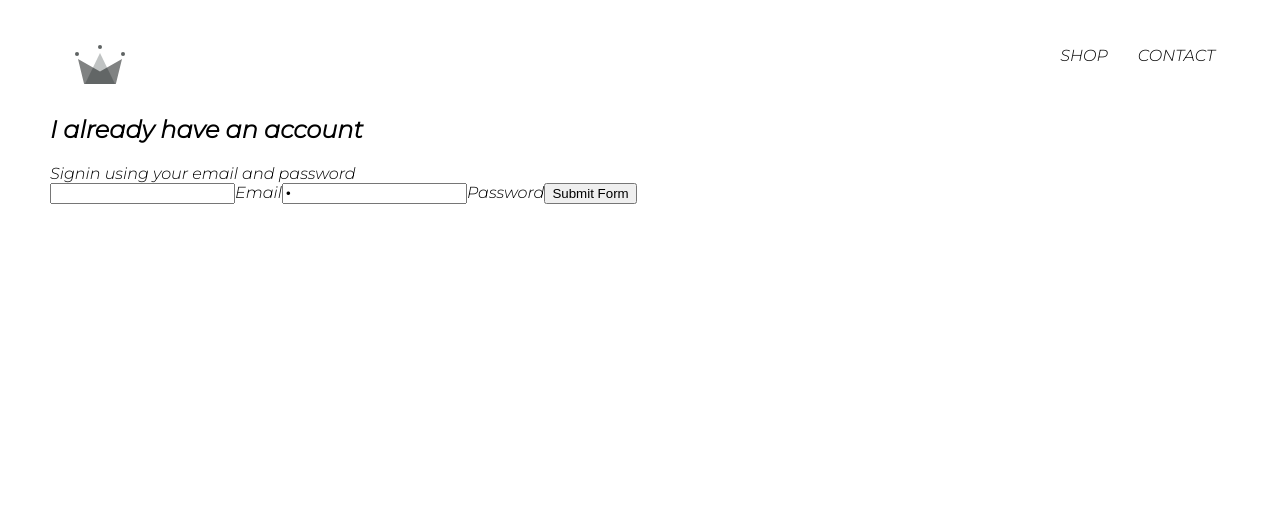
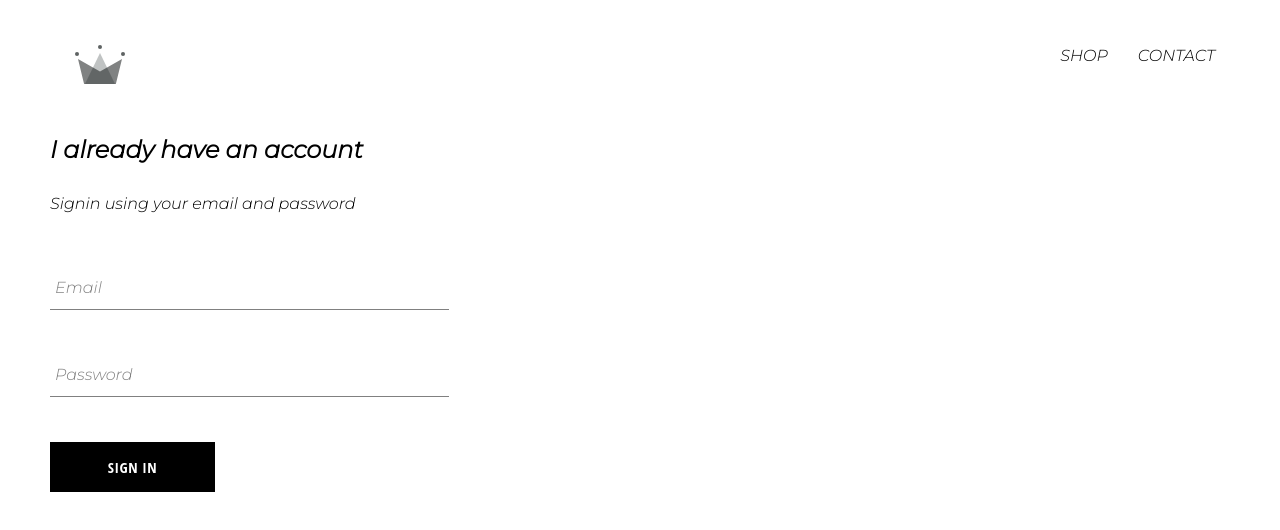
Before and after one commit to Nikhil718/Fashion-mart, a React (Create React App) app: page /signin in a window 1280 px wide. Shown: the top 530 px of the page. Built offline with nearby package versions, Linux system fonts and the light colour scheme.

Commit message:
updated signin page

```diff
--- /dev/null
+++ b/src/components/custom-button/custom-button.component.jsx
@@ -0,0 +1,11 @@
+import React from "react";
+
+import './custom-button.style.scss';
+
+const CustomButton = ({children, ...otherProps})=> (
+    <button className="custom-button" {...otherProps}>
+        {children}
+    </button>
+);
+
+export default CustomButton;
--- /dev/null
+++ b/src/components/custom-button/custom-button.style.scss
@@ -0,0 +1,22 @@
+.custom-button {
+    min-width: 165px;
+    width: auto;
+    height: 50px;
+    letter-spacing: 0.5px;
+    line-height: 50px;
+    padding: 0 35px 0 35px;
+    font-size: 15px;
+    background-color: black;
+    color: white;
+    text-transform: uppercase;
+    font-family: 'Open Sans Condensed';
+    font-weight: bolder;
+    border: none;
+    cursor: pointer;
+
+    &:hover {
+      background-color: white;
+      color: black;
+      border: 1px solid black;
+    }
+  }
--- /dev/null
+++ b/src/components/form input/form input.component.jsx
@@ -0,0 +1,18 @@
+import React from "react";
+
+import './form input.style.scss';
+
+const FormInput = ({ handleChange, label, ...otherProps }) => (
+    <div className="group">
+        <input className="form-input" onChange={handleChange} {...otherProps} />
+        {label ? (
+            <label
+                className={`${otherProps.value.length ? 'shrink' : ''
+                    } form-input-label`}>
+                {label}
+            </label>
+        ) : null}
+    </div>
+);
+
+export default FormInput;
--- /dev/null
+++ b/src/components/form input/form input.style.scss
@@ -0,0 +1,54 @@
+$sub-color: grey;
+$main-color: black;
+
+@mixin shrinkLabel {
+  top: -14px;
+  font-size: 12px;
+  color: $main-color;
+}
+
+.group {
+  position: relative;
+  margin: 45px 0;
+
+  .form-input {
+    background: none;
+    background-color: white;
+    color: $sub-color;
+    font-size: 18px;
+    padding: 10px 10px 10px 5px;
+    display: block;
+    width: 100%;
+    border: none;
+    border-radius: 0;
+    border-bottom: 1px solid $sub-color;
+    margin: 25px 0;
+
+    &:focus {
+      outline: none;
+    }
+
+    &:focus ~ .form-input-label {
+      @include shrinkLabel();
+    }
+  }
+
+  input[type='password'] {
+    letter-spacing: 0.3em;
+  }
+
+  .form-input-label {
+    color: $sub-color;
+    font-size: 16px;
+    font-weight: normal;
+    position: absolute;
+    pointer-events: none;
+    left: 5px;
+    top: 10px;
+    transition: 300ms ease all;
+
+    &.shrink {
+      @include shrinkLabel();
+    }
+  }
+}
--- a/src/components/sign in/sign in.component.jsx
+++ b/src/components/sign in/sign in.component.jsx
@@ -1,5 +1,7 @@
 import React from "react";
 
+import FormInput from "../form input/form input.component";
+import CustomButton from "../custom-button/custom-button.component";
 import './sign in.style.scss'
 
 class Signin extends React.Component {
@@ -7,18 +9,18 @@
         super(props)
 
         this.state = {
-            email: ' ',
-            password: ' '
+            email: '',
+            password: ''
         }
     }
 
-    HandelSubmit = event => {
+    handelSubmit = event => {
         event.preventDefault();
 
         this.setState({ email: '', password: '' })
     }
 
-    HandelChange = event => {
+    handelChange = event => {
         const { value, name } = event.target;
         this.setState({ [name]: value })
     }
@@ -26,15 +28,15 @@
     render() {
         return (
             <div className="sign-in">
-                <h2>I already have an account</h2>
-                <span>Signin using your email and password </span>
+                <h2 >I already have an account</h2>
+                <span className="title">Signin using your email and password </span>
 
-                <form onSubmit={this.HandelSubmit}>
-                    <input name="email" type="email" value={this.state.email} onChange={this.HandelChange} required />
-                    <label>Email</label>
-                    <input name="password" type="password" value={this.state.password} onChange={this.HandelChange} required />
-                    <label>Password</label>
-                    <input type="submit" value="Submit Form" />
+                <form onSubmit={this.handelSubmit}>
+                    <FormInput name="email" type="email" value={this.state.email} handleChange={this.handelChange} label="Email" required />
+
+                    <FormInput name="password" type="password" value={this.state.password} handleChange={this.handelChange} label ="Password" required />
+
+                    <CustomButton type="submit"> Sign in</CustomButton>
                 </form>
 
             </div>
--- a/src/components/sign in/sign in.style.scss
+++ b/src/components/sign in/sign in.style.scss
@@ -0,0 +1,9 @@
+.sign-in{
+    width: 30vw;
+    display: flex;
+    flex-direction: column;
+
+    .title{
+        margin: 10px 0;
+    }
+}
```
